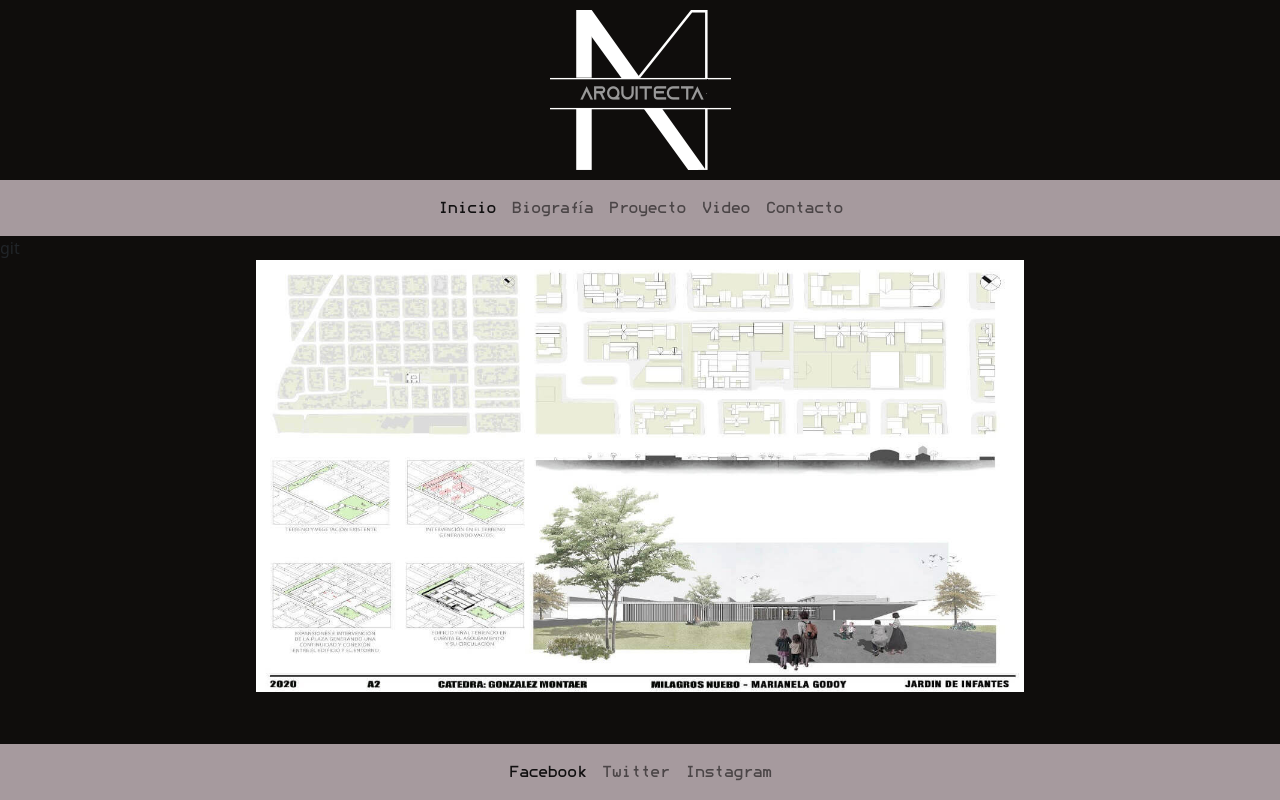
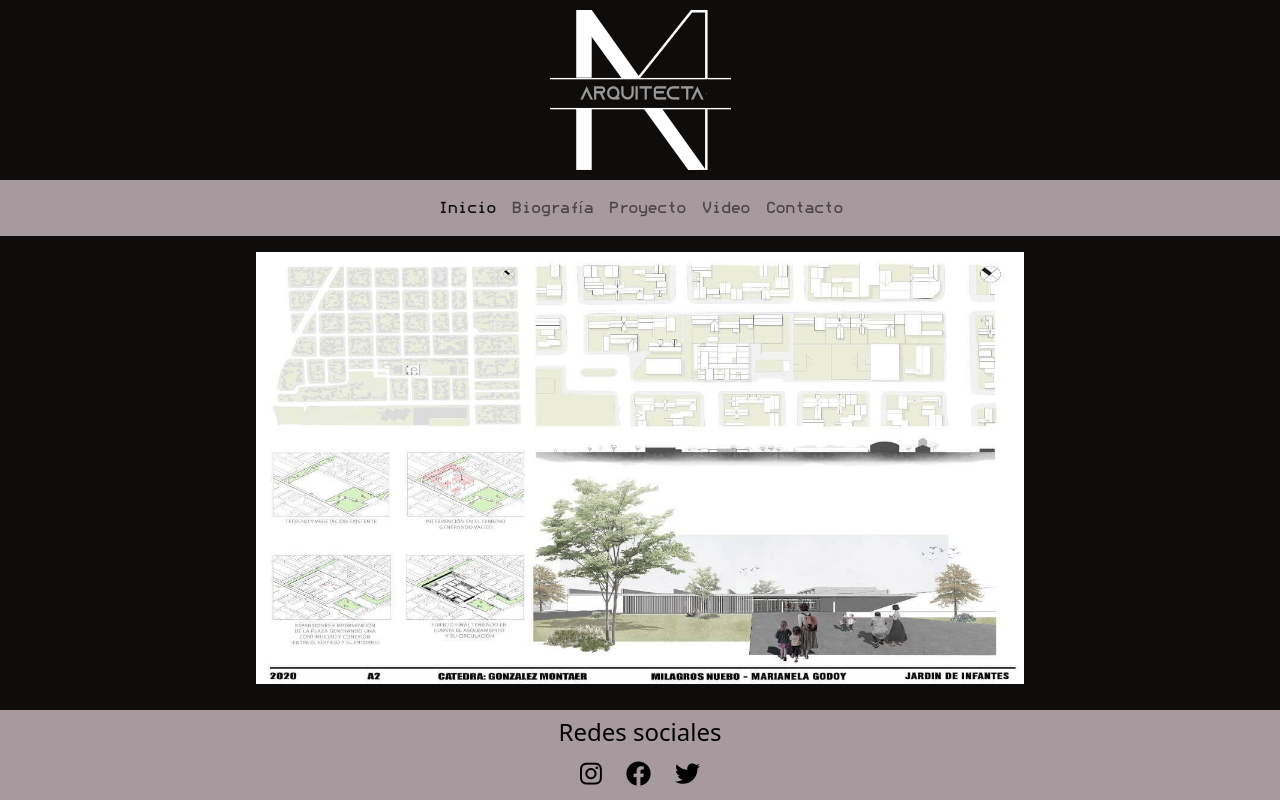
Before and after one commit to CataniaGianFranco/arqmn, a plain HTML site: page index.html in a window 1280 px wide. Drawn offline with nearby package versions, Linux system fonts and the light colour scheme; files whose address does not match are found by name.

Commit message:
Se renovó  el footer

```diff
--- a/css/style.css
+++ b/css/style.css
@@ -50,6 +50,25 @@ li {
 a {
   font-size: 18px;
 }
+
+/* Footer*/
+.site-footer {
+  height: 90px;
+}
+
+.icons a{
+  text-decoration: none;
+  color: black;
+  margin: 10px;
+  font-size: 25px;
+}
+
+.icons a i:hover {
+  color: white;
+  transform: scale(1.1);
+  transition: ease-in-out .1s;
+}
+
 
 /* Para el Slider - INDEX */
 
--- a/index.html
+++ b/index.html
@@ -1,6 +1,9 @@
 <!DOCTYPE html>
 <html lang="es">
   <head>
+    <link rel="stylesheet" href="https://cdnjs.cloudflare.com/ajax/libs/font-awesome/6.1.0/css/all.min.css"
+    integrity="sha512-10/jx2EXwxxWqCLX/hHth/vu2KY3jCF70dCQB8TSgNjbCVAC/8vai53GfMDrO2Emgwccf2pJqxct9ehpzG+MTw=="
+    crossorigin="anonymous" referrerpolicy="no-referrer"/>
     <!-- Bootstrap -->
     <link rel="stylesheet" href="https://cdn.jsdelivr.net/npm/bootstrap@5.2.0-beta1/dist/css/bootstrap.min.css">
     <meta charset="UTF-8" />
@@ -46,8 +49,7 @@
       </nav>
   </header>
   <main>
-git
-        <div class="carousel slide d-flex justify-content-center my-2git" data-bs-ride="carousel">
+        <div class="carousel slide d-flex justify-content-center my-3" data-bs-ride="carousel">
           <div class="carousel-inner">
             <div class="carousel-item active" data-bs-interval="500">
               <img src="./assets/image/centro-deportivo/1.jpeg" class="d-block w-100 img-fluid" alt="...">
@@ -65,28 +67,13 @@ git
       </div>
     </div>
     </main>
-    <footer>
-      <nav class="navbar navbar-expand-lg" style="background-color: #a69a9e;">
-        <div class="container-fluid">
-          <button class="navbar-toggler" type="button" data-bs-toggle="collapse" data-bs-target="#navbarNav" aria-controls="navbarNav" aria-expanded="false" aria-label="Toggle navigation">
-            <span class="navbar-toggler-icon"></span>
-          </button>
-          <div class="collapse navbar-collapse justify-content-center" id="navbarNav">
-            <ul class="navbar-nav">
-              <li class="nav-item">
-                <a class="nav-link active" aria-current="page" href="./index.html">Facebook</a>
-              </li>
-              <li class="nav-item">
-                <a class="nav-link" href="./page/biography.html">Twitter</a>
-              </li>
-              <li class="nav-item">
-                <a class="nav-link" href="./page/project.html">Instagram</a>
-              </li>
-              </li>
-            </ul>
-          </div>
-        </div>
-      </nav>
+    <footer class="site-footer text-black text-center pt-2" style="background-color: #a69a9e">
+      <h4>Redes sociales</h4>
+      <div class="icons">
+        <a href="#"><i class="fa-brands fa-instagram"></i></a>
+        <a href="#"><i class="fa-brands fa-facebook"></i></a>
+        <a href="#"><i class="fa-brands fa-twitter"></i></a>
+      </div>
     </footer>
     <!-- Bootstrap -->
     <script src="	https://cdn.jsdelivr.net/npm/bootstrap@5.2.0-beta1/dist/js/bootstrap.bundle.min.js"></script>
```
Also changed, not shown: page/Contact.html (+11 -23 lines), page/biography.html (+11 -23 lines), page/project.html (+10 -22 lines), page/projectFour.html (+10 -22 lines), page/projectOne.html (+11 -23 lines), page/projectThree.html (+10 -22 lines), page/projectTwo.html (+11 -23 lines), page/video.html (+11 -23 lines).
